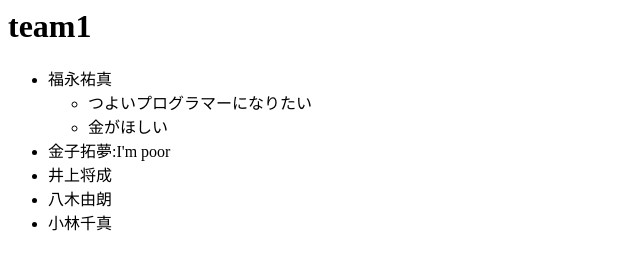
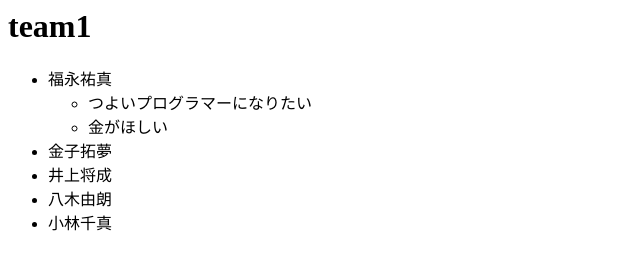
Before and after one commit to gtb-2019-team-1/gtb-2019-team-1.github.io, a plain HTML site: page index.html in a window 1280 px wide. Shown: the full height of the page, 0-640 px from the left. Drawn offline with Linux system fonts and the light colour scheme.

Commit message:
Revert "Takumu"

```diff
--- a/index.html
+++ b/index.html
@@ -5,7 +5,7 @@
     <li>つよいプログラマーになりたい</li>
     <li>金がほしい</li>
   </ul>
-<li>金子拓夢:I'm poor</li>
+<li>金子拓夢</li>
 <li>井上将成</li>
 <li>八木由朗</li>
 <li>小林千真</li>
```
